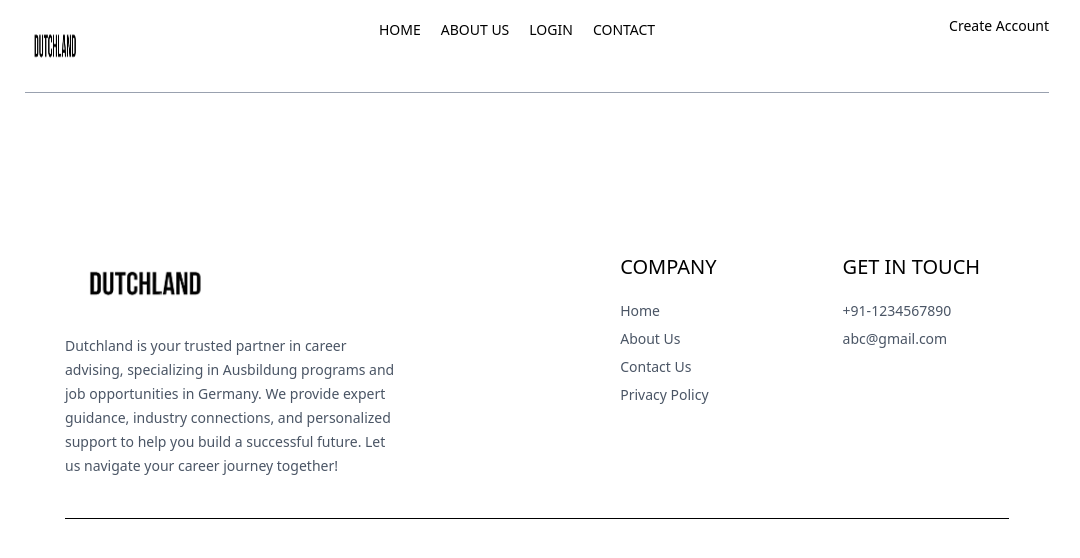
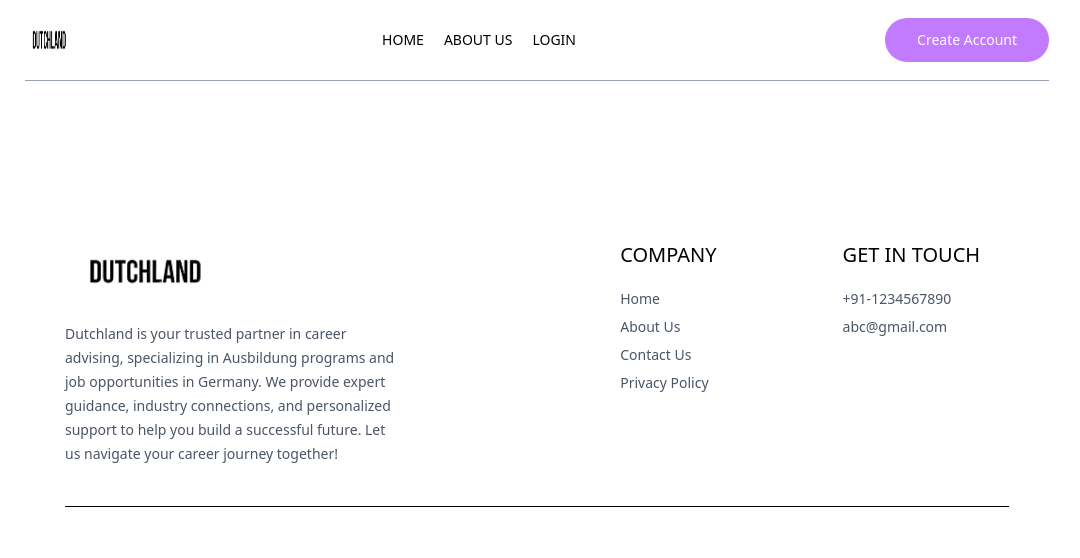
Before and after one commit to Piyush1803/Deutschland-Horizon, a React (Vite) app in the folder frontend/: page / in a window 1280 px wide. Shown: the top 558 px of the page, without its empty margins (103-1183 px from the left). Built offline with nearby package versions, Linux system fonts and the light colour scheme.

Commit message:
Ankit's code

```diff
--- a/frontend/src/components/Navbar.jsx
+++ b/frontend/src/components/Navbar.jsx
@@ -1,34 +1,47 @@
-import React from 'react'
-import { assets } from '../assets/assets'
-import { NavLink } from 'react-router-dom'
+import React, { useState } from 'react';
+import { assets } from '../assets/assets';
+import { NavLink, useNavigate } from 'react-router-dom';
 
 const Navbar = () => {
+  const navigate = useNavigate();
+  const [showMenu, setShowMenu] = useState(false); // Top level pe hooks
+  const [token, setToken] = useState(false);        // Top level pe hooks
+
   return (
-    <div className='flex item-center justify-between text-sm py-4 mb-5 border-b border-b-gray-400'>
-      <img className='w-15 h-15 cursor-pointer' src={assets.logo} alt="Logo" />
-      <ul className='hidden md:flex items-start gap-5 font-medium'>
-        <NavLink to='/home'>
-          <li className='py-1'>HOME</li>
-          <hr className='border-none outline-none h-0.5 bg-primary w-3/5 m-auto' />
+    <div className="flex items-center justify-between py-4 mb-5 border-b border-gray-400 text-sm">
+      <img className="w-12 h-12 cursor-pointer" src={assets.logo} alt="Logo" />
+      <ul className="hidden md:flex items-start gap-5 font-medium">
+        <NavLink to="/" className="group">
+          <li className="py-1 hover:text-purple-600 transition-colors">HOME</li>
+          <hr className="border-none h-0.5 bg-purple-600 w-3/5 mx-auto hidden group-hover:block" />
         </NavLink>
-        <NavLink to='/about-us'>
-          <li className='py-1'>ABOUT US</li>
-          <hr className='border-none outline-none h-0.5 bg-primary w-3/5 m-auto' />
+        <NavLink to="/about-us" className="group">
+          <li className="py-1 hover:text-purple-600 transition-colors">ABOUT US</li>
+          <hr className="border-none h-0.5 bg-purple-600 w-3/5 mx-auto hidden group-hover:block" />
         </NavLink>
-        <NavLink to='/login'>
-          <li className='py-1'>LOGIN</li>
-          <hr className='border-none outline-none h-0.5 bg-primary w-3/5 m-auto' />
+        <NavLink to="/login" className="group">
+          <li className="py-1 hover:text-purple-600 transition-colors">LOGIN</li>
+          <hr className="border-none h-0.5 bg-purple-600 w-3/5 mx-auto hidden group-hover:block" />
         </NavLink>
-        <NavLink to='/contact'>
-          <li className='py-1'>CONTACT</li>
-          <hr className='border-none outline-none h-0.5 bg-primary w-3/5 m-auto' />
-        </NavLink>
+
       </ul>
-      <div>
-        <button>Create Account</button>
+      <div className="flex items-center gap-4">
+        {token ? (
+          <div>
+            <img src={assets.profile_pic} alt="" />
+            <img src={assets.dropdown_icon} alt="" />
+          </div>
+        ) : (
+          <button
+            onClick={() => navigate('/login')}
+            className="bg-purple-400 text-white px-8 py-3 rounded-full font-light hidden md:block hover:bg-purple-500 transition-colors"
+          >
+            Create Account
+          </button>
+        )}
       </div>
     </div>
-  )
-}
+  );
+};
 
-export default Navbar
+export default Navbar;
```
